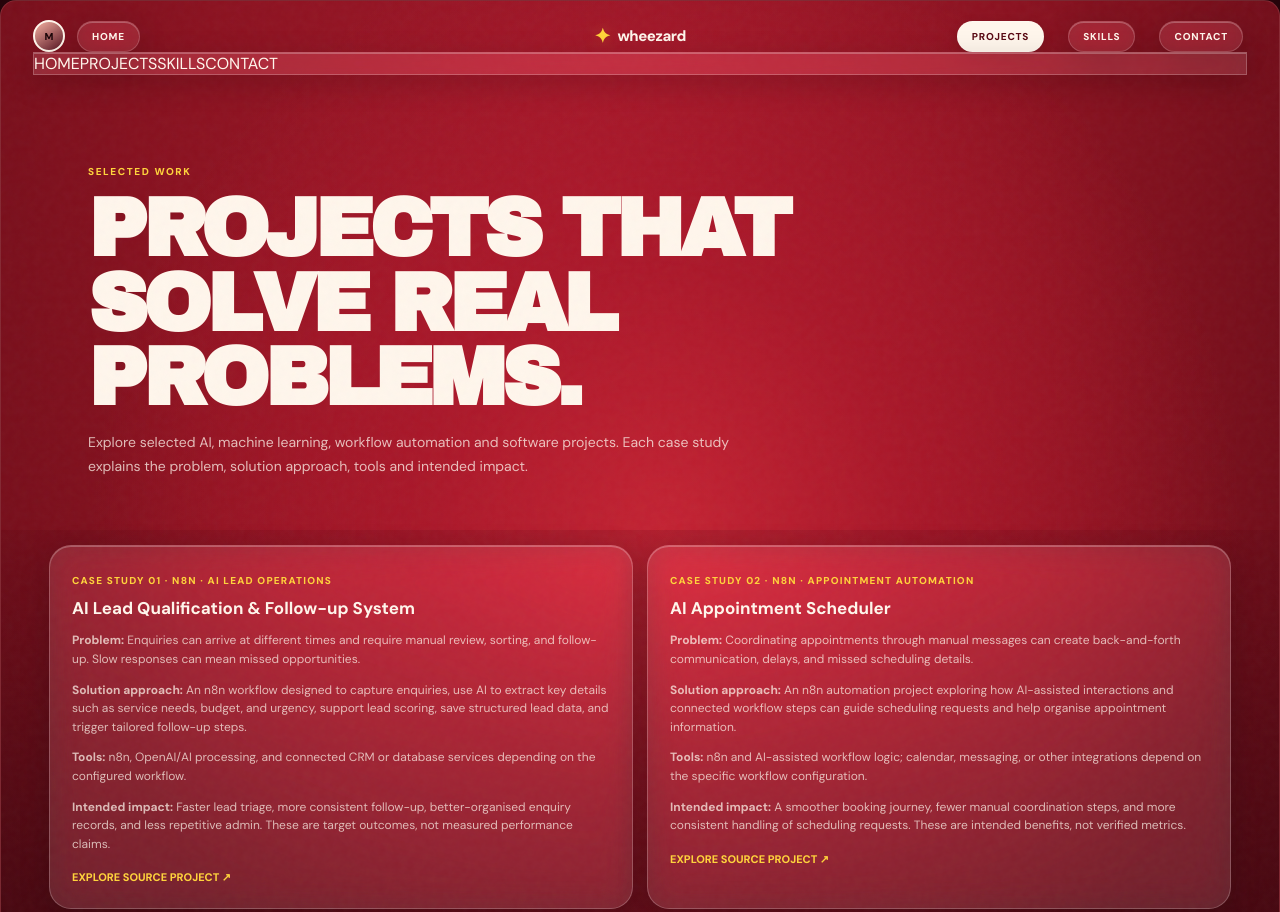
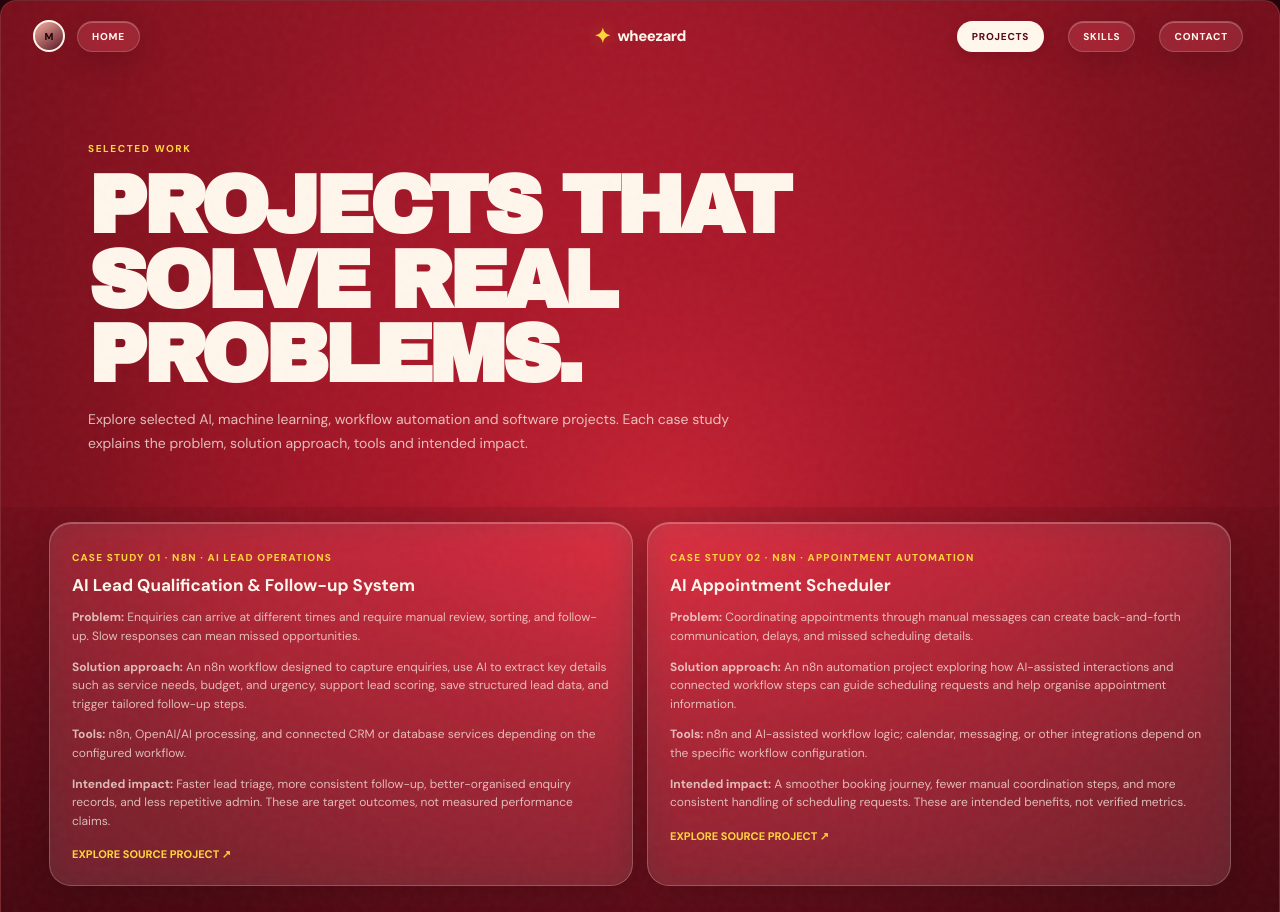
Before and after one commit to wheezmarv/wheezmarv.github.io, a plain HTML site: page projects.html in a window 1280 px wide. Shown: the top 912 px of the page. Drawn offline with Linux system fonts and the light colour scheme.

Commit message:
Hide mobile navigation menu on desktop screens

```diff
--- a/projects.html
+++ b/projects.html
@@ -90,7 +90,7 @@ footer{position:relative;z-index:2;padding:20px 48px 27px;display:flex;justify-c
 @media(hover:none),(pointer:coarse){.cursor{display:none}}
 @media(prefers-reduced-motion:reduce){*,*:before,*:after{animation-duration:.01ms!important;animation-iteration-count:1!important;scroll-behavior:auto!important;transition-duration:.01ms!important}.reveal{opacity:1;transform:none}}
 
-.nav-links-mobile{z-index:30}
+.nav-links-mobile{display:none;z-index:30}
 .page-hero{max-width:1200px;margin:0 auto;padding:65px 48px 38px}
 .page-hero h1{font-size:clamp(42px,7vw,82px);max-width:900px;margin:12px 0 15px}
 .page-hero p{max-width:680px;color:rgba(255,246,236,.75);font-size:14px;line-height:1.7}
```
